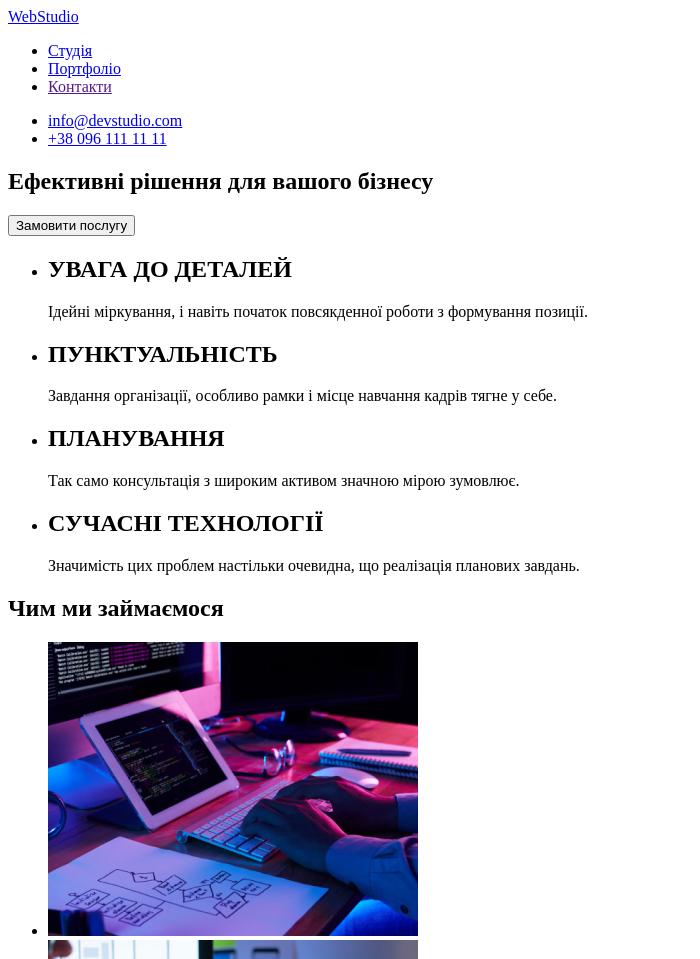
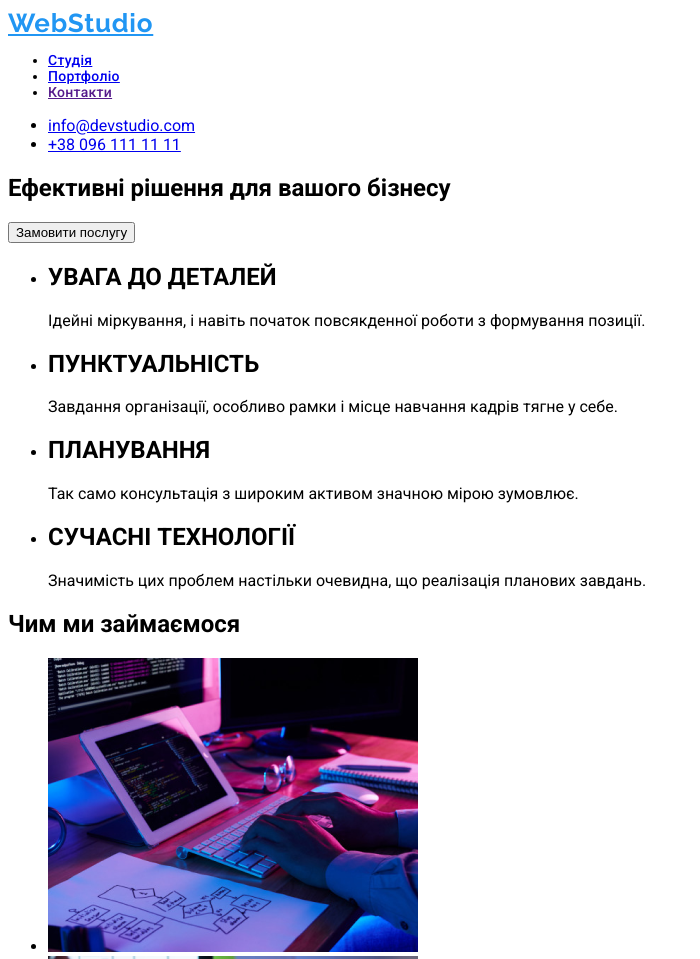
Before and after one commit to Timka09/Web-Studio1, a plain HTML site: page index.html in a window 1280 px wide. Shown: the top 959 px of the page, without its empty margins (0-700 px from the left). Drawn offline with Linux system fonts and the light colour scheme.

Commit message:
назвав всі класи у головній

```diff
--- a/index.html
+++ b/index.html
@@ -14,106 +14,135 @@
     />
   </head>
   <body>
-    <header>
-      <nav>
-        <a href="./index.html">WebStudio</a>
-        <ul>
-          <li><a href="./index.html">Студія</a></li>
-          <li><a href="./portfolio.html">Портфоліо</a></li>
-          <li><a href="">Контакти</a></li>
+    <header class="first">
+      <!-- header first -->
+      <nav class="first-nav">
+        <a class="first-logo" href="./index.html">WebStudio</a>
+        <ul class="first-list">
+          <li class="first-item">
+            <a class="first-page" href="./index.html">Студія</a>
+          </li>
+          <li class="first-item">
+            <a class="first-page" href="./portfolio.html">Портфоліо</a>
+          </li>
+          <li class="first-item">
+            <a class="first-page" href="">Контакти</a>
+          </li>
         </ul>
       </nav>
-      <ul>
-        <li><a href="mailto:info@devstudio.com">info@devstudio.com</a></li>
-        <li><a href="tel:+380961111111">+38 096 111 11 11</a></li>
+      <ul class="first-contacts">
+        <li class="first-contact">
+          <a class="first-link" href="mailto:info@devstudio.com"
+            >info@devstudio.com</a
+          >
+        </li>
+        <li class="first-contact">
+          <a class="first-link" href="tel:+380961111111">+38 096 111 11 11</a>
+        </li>
       </ul>
     </header>
     <main>
-      <section>
-        <h1>Ефективні рішення для вашого бізнесу</h1>
-        <button type="button">Замовити послугу</button>
+      <section class="hero">
+        <!-- section hero -->
+        <h1 class="hero-text">Ефективні рішення для вашого бізнесу</h1>
+        <button class="hero-button" type="button">Замовити послугу</button>
       </section>
-      <section>
-        <ul>
-          <li>
-            <h2>УВАГА ДО ДЕТАЛЕЙ</h2>
-            <p>
+      <section class="advantages">
+        <!-- section advantages -->
+        <ul class="advantages-list">
+          <li class="advantages-item">
+            <h2 class="advantages-name">УВАГА ДО ДЕТАЛЕЙ</h2>
+            <p class="advantages-article">
               Ідейні міркування, і навіть початок повсякденної роботи з
               формування позиції.
             </p>
           </li>
-          <li>
-            <h2>ПУНКТУАЛЬНІСТЬ</h2>
-            <p>
+          <li class="advantages-item">
+            <h2 class="advantages-name">ПУНКТУАЛЬНІСТЬ</h2>
+            <p class="advantages-article">
               Завдання організації, особливо рамки і місце навчання кадрів тягне
               у себе.
             </p>
           </li>
-          <li>
-            <h2>ПЛАНУВАННЯ</h2>
-            <p>
+          <li class="advantages-item">
+            <h2 class="advantages-name">ПЛАНУВАННЯ</h2>
+            <p class="advantages-article">
               Так само консультація з широким активом значною мірою зумовлює.
             </p>
           </li>
-          <li>
-            <h2>СУЧАСНІ ТЕХНОЛОГІЇ</h2>
-            <p>
+          <li class="advantages-item">
+            <h2 class="advantages-name">СУЧАСНІ ТЕХНОЛОГІЇ</h2>
+            <p class="advantages-article">
               Значимість цих проблем настільки очевидна, що реалізація планових
               завдань.
             </p>
           </li>
         </ul>
       </section>
-      <section>
-        <h2>Чим ми займаємося</h2>
-        <ul>
-          <li>
-            <img src="./photo/man-typing-on-tablet.png" alt="код на планшеті" />
+      <section class="work">
+        <!-- section work -->
+        <h2 class="work-name">Чим ми займаємося</h2>
+        <ul class="work-list">
+          <li class="work-item">
+            <img
+              class="work-photo"
+              src="./photo/man-typing-on-tablet.png"
+              alt="код на планшеті"
+            />
           </li>
-          <li>
+          <li class="work-item">
             <img
+              class="work-photo"
               src="./photo/phone-in-notebook.png"
               alt="телефони на ноутбуці"
             />
           </li>
-          <li>
-            <img src="./photo/tablet.png" alt="планшет з різними кольорами" />
+          <li class="work-item">
+            <img
+              class="work-photo"
+              src="./photo/tablet.png"
+              alt="планшет з різними кольорами"
+            />
           </li>
         </ul>
       </section>
-      <section>
-        <h2>Наша команда</h2>
-        <ul>
-          <li>
-            <img src="./photo/man-with-red-shirt.jpg" alt="Ігор Дем'яненко" />
-            <h2>Ігор Дем'яненко</h2>
-            <p>Product Designer</p>
+      <section class="team">
+        <!-- section team -->
+        <h2 class="team-name">Наша команда</h2>
+        <ul class="team-list">
+          <li class="team-item">
+            <img class="team-photo" src="./photo/man-with-red-shirt.jpg" alt="Ігор Дем'яненко" />
+            <h2 class="team-nick">Ігор Дем'яненко</h2>
+            <p class="team-article">Product Designer</p>
           </li>
-          <li>
-            <img src="./photo/women.jpg" alt="Ольга Рєпіна" />
-            <h2>Ольга Рєпіна</h2>
-            <p>Frontend Developer</p>
+          <li class="team-item">
+            <img class="team-photo" src="./photo/women.jpg" alt="Ольга Рєпіна" />
+            <h2 class="team-nick">Ольга Рєпіна</h2>
+            <p class="team-article">Frontend Developer</p>
           </li>
-          <li>
-            <img src="./photo/man.jpg" alt="Микола Тарасов" />
-            <h2>Микола Тарасов</h2>
-            <p>Marketing</p>
+          <li class="team-item">
+            <img class="team-photo" src="./photo/man.jpg" alt="Микола Тарасов" />
+            <h2 class="team-nick">Микола Тарасов</h2>
+            <p class="team-article">Marketing</p>
           </li>
-          <li>
-            <img src="./photo/man-with-glasses.jpg" alt="Михайло Єрмаков" />
-            <h2>Михайло Єрмаков</h2>
-            <p>UI Designer</p>
+          <li class="team-item">
+            <img class="team-photo" src="./photo/man-with-glasses.jpg" alt="Михайло Єрмаков" />
+            <h2 class="team-nick">Михайло Єрмаков</h2>
+            <p class="team-article">UI Designer</p>
           </li>
         </ul>
       </section>
     </main>
-    <footer>
-      <a href="./index.html">WebStudio</a>
-      <address>
-        <p>м. Київ, пр-т Лесі Українки, 26</p>
+    <footer class="last">
+      <!-- footer last -->
+      <a class="last-logo" href="./index.html">WebStudio</a>
+      <address class="last-address">
+        <p class="last-article">м. Київ, пр-т Лесі Українки, 26</p>
       </address>
-      <a href="mailto:info@devstudio.com">info@devstudio.com</a>
-      <a href="tel:+380961111111">+38 096 111 11 11</a>
+      <ul class="last-contacts">
+        <li class="last-item"><a class="last-link" href="mailto:info@devstudio.com">info@devstudio.com</a></li>
+        <li class="last-item"><a class="last-link" href="tel:+380961111111">+38 096 111 11 11</a></li>
+      </ul>
     </footer>
   </body>
 </html>
--- a/style.css
+++ b/style.css
@@ -8,3 +8,31 @@
     --text-color:#757575;
     --footer-color:#2F303A;
 }
+body{
+    font-family: Roboto;
+}
+.first-list{
+    font-family: Roboto;
+font-size: 14px;
+font-style: normal;
+font-weight: 500;
+line-height: normal;
+letter-spacing: 0.28px;
+}
+.first-list2{
+    font-family: Roboto;
+font-size: 14px;
+font-style: normal;
+font-weight: 500;
+line-height: normal;
+letter-spacing: 0.28px;
+}
+header>nav>a{
+    color: #2196F3;
+font-family: Raleway;
+font-size: 26px;
+font-style: normal;
+font-weight: 700;
+line-height: normal;
+letter-spacing: 0.78px;
+}
```
